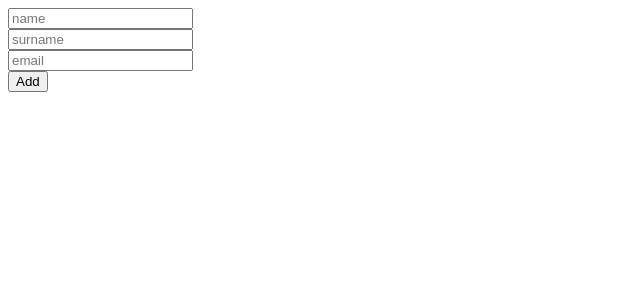
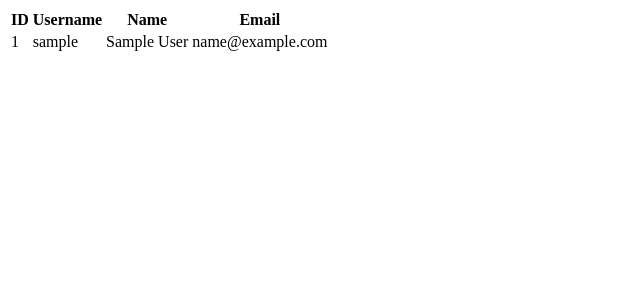
Before and after one commit to Vleramustafa/PHP, a PHP site: page / in a window 1280 px wide. Shown: the top 300 px of the page, without its empty margins (0-640 px from the left). Run offline with PHP 8.4, Linux system fonts and the light colour scheme; tables that the repository leaves empty or names only in its code hold one stand-in row (values such as "Sample post").

Commit message:
Add files via upload

```diff
--- a/Php/config.php
+++ b/Php/config.php
@@ -1,11 +1,14 @@
 <?php
     $server='localhost';
-$username='name';
+    $username='root';
     $password='';
     $dbname='testdb';
 
     try{
-$connect =new PDO("mysql:host=$server;dbname=$dbname",$username,$password);
+        $connect = new PDO("mysql:host=$server; dbname=$dbname", $username,$password);
     }catch(Exception $e){
         echo "Something went wrong";
     }
+
+
+?>
--- a/Php/index.php
+++ b/Php/index.php
@@ -1,44 +1,48 @@
 <?php
-// $username=$_GET['username'];
-// $password=$_GET['password'];
-// echo $username;
-// echo"<br>";
-// echo $password;
+include_once('config.php');
+$sql='SELECT* FROM users';
+$getUsers=$connect->prepare($sql);
+$getUsers->execute();
+$users=$getUsers->fetchAll();
+?>
+<!DOCTYPE html>
+<html lang="en">
+<head>
+    <meta charset="UTF-8">
+    <meta name="viewport" content="width=device-width, initial-scale=1.0">
+    <title>Lesson 10</title>
+</head>
+<body>
+    <table>
+        <thead>
+            <th>ID</th>
+            <th>Username</th>
+            <th>Name</th>
 
-
-?>
+            <th>Email</th>
+        </thead>
+        <tbody>
+    <?php
+    foreach($users as $user){
 
 
 
+    ?>
 
-<html>
-<head>
+    <tr>
+        <td><?= $user['id']?></td>
+        <td><?= $user['username']?></td>
+        <td><?= $user['name']?></td>
 
-</head>
-<body>
-    <!-- <form>
-        <label for="username">Username:</label><br>
-        <input type="text" id="username" name="username" placeholder="Username"><br>
-        <label for="oassword">Password:</label><br>
-        <input type="password" id="password" name="password" placeholder="Password"><br>
-        <input type="submit" value="Submit">
-    </form> -->
-    <form action="add.php" method='POST'>
-    <input type="text" id="name" name="name" placeholder="name"><br>
-    <input type="text" id="surname" name="surname" placeholder="surname"><br>
-    <input type="text" id="email" name="email" placeholder="email"><br>
-
-    <button type="submit"  name="submit">Add</button>
-    </form>
+        <td><?= $user['email']?></td>
+    </tr>
 
 
 
+    <?php
+    }
+    ?>
 
-
-
-
+        </tbody>
 </body>
-
-
-
 </html>
```
Also changed, not shown: Php/delete.php (added, +10 -0 lines). Lines whose indentation alone changed are shown as unchanged.
